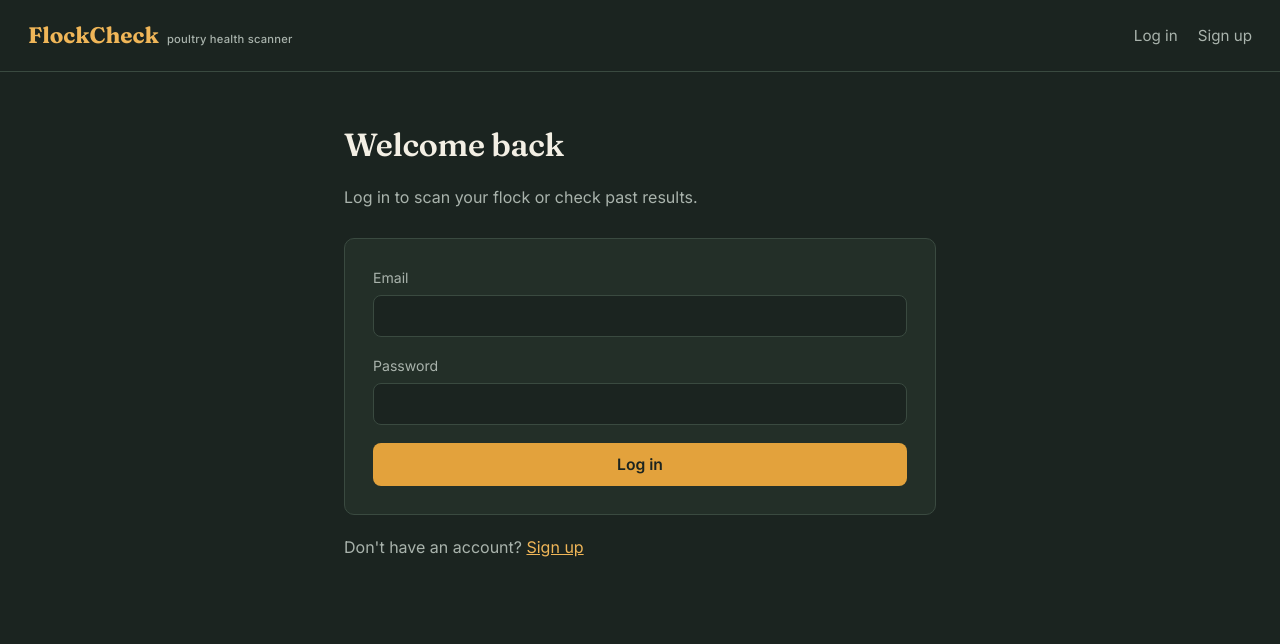
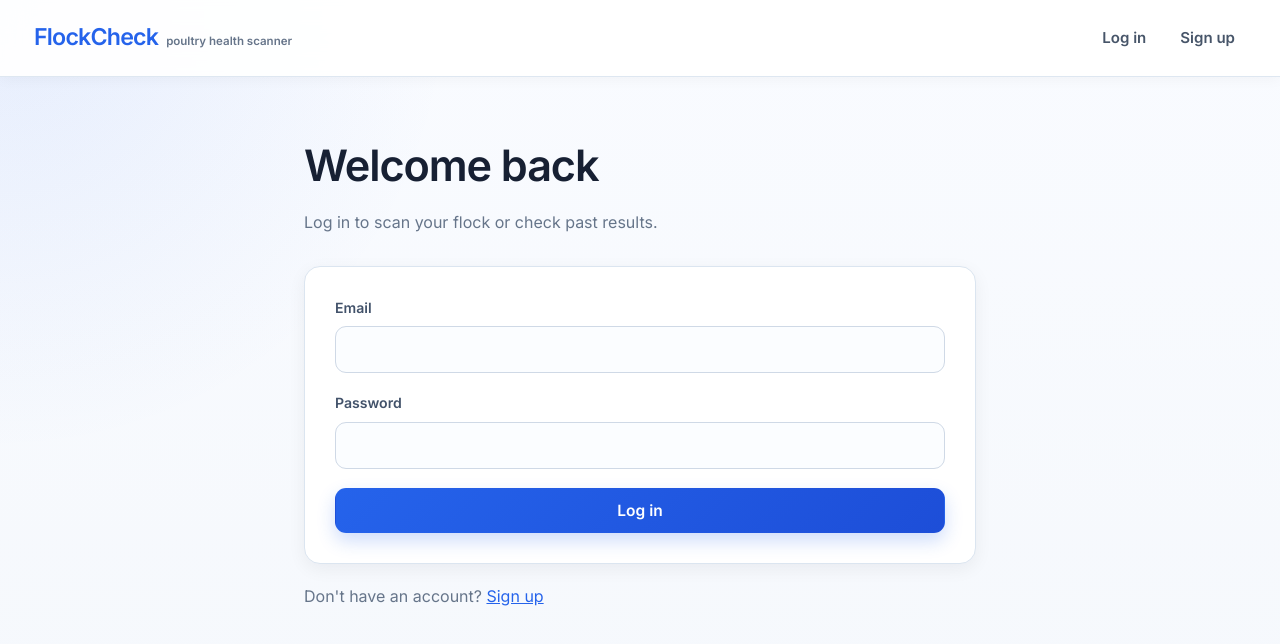
Before and after one commit to Mithun9661/poultry-disease-classification, a React (Vite) app in the folder client/: page /login in a window 1280 px wide. Shown: the top 644 px of the page. Built offline with nearby package versions, Linux system fonts and the light colour scheme; no server answers.

Commit message:
Refresh frontend with clean blue clinical theme

```diff
--- a/client/src/index.css
+++ b/client/src/index.css
@@ -1,76 +1,363 @@
-/* ---------------------------------------------------
-   Design tokens — "field record book" theme:
-   a dark barnyard-dusk palette with a grain-amber accent,
-   serif display type (Fraunces) for a hand-kept-ledger feel.
---------------------------------------------------- */
+/* Clean clinical dashboard theme */
 :root {
-  --bg: #1b2420;
-  --surface: #232f28;
-  --surface-raised: #2b3931;
-  --border: #3a4a40;
-  --text: #f3efe4;
-  --text-muted: #a9b3ac;
-  --accent: #e3a23c;
-  --accent-strong: #f0b658;
-  --danger: #c1553d;
-  --danger-bg: #3a2620;
-  --success: #6f9a5c;
-  --success-bg: #22301f;
-
-  --font-display: "Fraunces", Georgia, serif;
-  --font-body: "Inter", -apple-system, BlinkMacSystemFont, sans-serif;
-
-  --radius: 10px;
+  --bg: #f5f8fc;
+  --surface: #ffffff;
+  --surface-raised: #eef5ff;
+  --border: #dbe5f0;
+  --text: #172033;
+  --text-muted: #66758a;
+  --accent: #2563eb;
+  --accent-strong: #1d4ed8;
+  --accent-soft: #eaf2ff;
+  --danger: #dc2626;
+  --danger-bg: #fff1f2;
+  --success: #16a34a;
+  --success-bg: #ecfdf3;
+  --shadow: 0 14px 35px rgba(15, 23, 42, 0.08);
+  --shadow-sm: 0 5px 18px rgba(15, 23, 42, 0.06);
+  --font-display: "Inter", -apple-system, BlinkMacSystemFont, "Segoe UI", sans-serif;
+  --font-body: "Inter", -apple-system, BlinkMacSystemFont, "Segoe UI", sans-serif;
+  --radius: 16px;
 }
 
 * { box-sizing: border-box; }
-html, body, #root { height: 100%; }
-body { margin: 0; background: var(--bg); color: var(--text); font-family: var(--font-body); font-size: 16px; line-height: 1.55; }
-h1, h2, h3 { font-family: var(--font-display); font-weight: 600; margin: 0 0 0.4em 0; letter-spacing: -0.01em; }
-a { color: var(--accent-strong); }
-button { font-family: var(--font-body); }
-.app-shell { min-height: 100%; display: flex; flex-direction: column; }
-.topbar { display: flex; align-items: center; justify-content: space-between; padding: 18px 28px; border-bottom: 1px solid var(--border); }
-.brand { font-family: var(--font-display); font-size: 1.4rem; font-weight: 700; color: var(--accent-strong); text-decoration: none; display: flex; align-items: baseline; gap: 8px; }
-.brand small { font-family: var(--font-body); font-size: 0.7rem; font-weight: 500; color: var(--text-muted); letter-spacing: 0.02em; }
-.nav-links { display: flex; gap: 20px; align-items: center; }
-.nav-links a, .nav-links button.link-btn { color: var(--text-muted); text-decoration: none; font-size: 0.95rem; background: none; border: none; cursor: pointer; padding: 0; }
-.nav-links a.active, .nav-links a:hover, .nav-links button.link-btn:hover { color: var(--text); }
-.page { flex: 1; max-width: 640px; width: 100%; margin: 0 auto; padding: 48px 24px 80px; }
-.page-wide { flex: 1; max-width: 900px; width: 100%; margin: 0 auto; padding: 48px 24px 80px; }
-.card { background: var(--surface); border: 1px solid var(--border); border-radius: var(--radius); padding: 28px; }
-.field { margin-bottom: 18px; }
-.field label { display: block; font-size: 0.88rem; color: var(--text-muted); margin-bottom: 6px; }
-.field input { width: 100%; padding: 11px 13px; border-radius: 8px; border: 1px solid var(--border); background: var(--bg); color: var(--text); font-size: 0.98rem; }
-.field input:focus { outline: 2px solid var(--accent); outline-offset: 1px; }
-.btn { display: inline-flex; align-items: center; justify-content: center; gap: 8px; padding: 12px 20px; border-radius: 8px; border: none; font-size: 0.98rem; font-weight: 600; cursor: pointer; background: var(--accent); color: #1b2420; transition: background 0.15s ease; }
-.btn:hover { background: var(--accent-strong); }
-.btn:disabled { opacity: 0.6; cursor: not-allowed; }
-.btn-secondary { background: transparent; border: 1px solid var(--border); color: var(--text); }
-.btn-secondary:hover { background: var(--surface-raised); }
+html, body, #root { min-height: 100%; }
+
+body {
+  margin: 0;
+  background:
+    radial-gradient(circle at top left, rgba(37, 99, 235, 0.09), transparent 30%),
+    linear-gradient(180deg, #f9fbff 0%, var(--bg) 100%);
+  color: var(--text);
+  font-family: var(--font-body);
+  font-size: 16px;
+  line-height: 1.6;
+}
+
+h1, h2, h3 {
+  font-family: var(--font-display);
+  color: var(--text);
+  font-weight: 750;
+  margin: 0 0 0.45em;
+  letter-spacing: -0.025em;
+}
+
+a { color: var(--accent); }
+button, input { font-family: var(--font-body); }
+.app-shell { min-height: 100vh; display: flex; flex-direction: column; }
+
+.topbar {
+  position: sticky;
+  top: 0;
+  z-index: 20;
+  display: flex;
+  align-items: center;
+  justify-content: space-between;
+  padding: 18px 34px;
+  background: rgba(255, 255, 255, 0.92);
+  backdrop-filter: blur(14px);
+  border-bottom: 1px solid rgba(219, 229, 240, 0.9);
+  box-shadow: 0 2px 14px rgba(15, 23, 42, 0.04);
+}
+
+.brand {
+  font-size: 1.45rem;
+  font-weight: 800;
+  color: var(--accent);
+  text-decoration: none;
+  display: flex;
+  align-items: baseline;
+  gap: 8px;
+  letter-spacing: -0.035em;
+}
+
+.brand small {
+  font-size: 0.72rem;
+  font-weight: 650;
+  color: var(--text-muted);
+  letter-spacing: 0;
+}
+
+.nav-links { display: flex; gap: 12px; align-items: center; }
+
+.nav-links a,
+.nav-links button.link-btn {
+  color: #475569;
+  text-decoration: none;
+  font-size: 0.94rem;
+  font-weight: 600;
+  background: transparent;
+  border: none;
+  border-radius: 10px;
+  cursor: pointer;
+  padding: 8px 11px;
+  transition: 0.18s ease;
+}
+
+.nav-links a:hover,
+.nav-links button.link-btn:hover {
+  color: var(--accent);
+  background: var(--accent-soft);
+}
+
+.page {
+  flex: 1;
+  max-width: 720px;
+  width: 100%;
+  margin: 0 auto;
+  padding: 64px 24px 88px;
+}
+
+.page-wide {
+  flex: 1;
+  max-width: 1040px;
+  width: 100%;
+  margin: 0 auto;
+  padding: 64px 24px 88px;
+}
+
+.page > h1,
+.page-wide > h1 {
+  font-size: clamp(2rem, 4vw, 2.7rem);
+  line-height: 1.15;
+}
+
+.subtitle {
+  color: var(--text-muted);
+  margin: 0 0 30px;
+  font-size: 1rem;
+}
+
+.card {
+  background: var(--surface);
+  border: 1px solid var(--border);
+  border-radius: var(--radius);
+  padding: 30px;
+  box-shadow: var(--shadow-sm);
+}
+
+.field { margin-bottom: 19px; }
+
+.field label {
+  display: block;
+  font-size: 0.88rem;
+  font-weight: 700;
+  color: #42526a;
+  margin-bottom: 7px;
+}
+
+.field input {
+  width: 100%;
+  padding: 13px 14px;
+  border-radius: 11px;
+  border: 1px solid #cfd9e6;
+  background: #fbfdff;
+  color: var(--text);
+  font-size: 0.98rem;
+  transition: border-color 0.18s ease, box-shadow 0.18s ease, background 0.18s ease;
+}
+
+.field input::placeholder { color: #94a3b8; }
+
+.field input:focus {
+  outline: none;
+  border-color: #60a5fa;
+  background: #ffffff;
+  box-shadow: 0 0 0 4px rgba(37, 99, 235, 0.11);
+}
+
+.btn {
+  display: inline-flex;
+  align-items: center;
+  justify-content: center;
+  gap: 8px;
+  padding: 12px 20px;
+  border-radius: 11px;
+  border: 1px solid transparent;
+  font-size: 0.97rem;
+  font-weight: 750;
+  cursor: pointer;
+  background: linear-gradient(135deg, #2563eb, #1d4ed8);
+  color: #ffffff;
+  box-shadow: 0 8px 18px rgba(37, 99, 235, 0.22);
+  transition: transform 0.16s ease, box-shadow 0.16s ease, background 0.16s ease;
+}
+
+.btn:hover {
+  transform: translateY(-1px);
+  box-shadow: 0 11px 23px rgba(37, 99, 235, 0.27);
+}
+
+.btn:disabled { opacity: 0.58; cursor: not-allowed; transform: none; box-shadow: none; }
 .btn-block { width: 100%; }
-.error-banner { background: var(--danger-bg); border: 1px solid var(--danger); color: #f0c7bc; padding: 12px 16px; border-radius: 8px; font-size: 0.92rem; margin-bottom: 18px; }
-.subtitle { color: var(--text-muted); margin-bottom: 28px; }
-.dropzone { border: 1.5px dashed var(--border); border-radius: var(--radius); padding: 40px 20px; text-align: center; cursor: pointer; transition: border-color 0.15s ease, background 0.15s ease; }
-.dropzone:hover, .dropzone.drag-over { border-color: var(--accent); background: var(--surface-raised); }
+
+.btn-secondary {
+  background: #ffffff;
+  border-color: var(--border);
+  color: #334155;
+  box-shadow: none;
+}
+
+.btn-secondary:hover {
+  background: #f8fafc;
+  border-color: #cbd5e1;
+  box-shadow: none;
+}
+
+.error-banner {
+  background: var(--danger-bg);
+  border: 1px solid #fecaca;
+  color: #b91c1c;
+  padding: 13px 16px;
+  border-radius: 11px;
+  font-size: 0.92rem;
+  font-weight: 600;
+  margin-bottom: 20px;
+}
+
+.dropzone {
+  background: rgba(255, 255, 255, 0.8);
+  border: 2px dashed #b9c9dc;
+  border-radius: var(--radius);
+  padding: 48px 22px;
+  text-align: center;
+  cursor: pointer;
+  box-shadow: var(--shadow-sm);
+  transition: 0.18s ease;
+}
+
+.dropzone:hover,
+.dropzone.drag-over {
+  border-color: #60a5fa;
+  background: #f3f8ff;
+  transform: translateY(-1px);
+}
+
 .dropzone input { display: none; }
-.preview-image { max-width: 100%; max-height: 320px; border-radius: 8px; margin-bottom: 20px; }
-.result-banner { border-radius: var(--radius); padding: 20px 22px; margin-bottom: 20px; }
-.result-banner.healthy { background: var(--success-bg); border: 1px solid var(--success); }
-.result-banner.disease { background: var(--danger-bg); border: 1px solid var(--danger); }
+
+.preview-image {
+  max-width: 100%;
+  max-height: 360px;
+  border-radius: 14px;
+  margin-bottom: 20px;
+  box-shadow: var(--shadow-sm);
+}
+
+.result-banner {
+  border-radius: var(--radius);
+  padding: 22px 24px;
+  margin-bottom: 20px;
+  box-shadow: var(--shadow-sm);
+}
+
+.result-banner.healthy {
+  background: var(--success-bg);
+  border: 1px solid #bbf7d0;
+}
+
+.result-banner.disease {
+  background: var(--danger-bg);
+  border: 1px solid #fecaca;
+}
+
 .result-banner h3 { margin-bottom: 4px; }
-.confidence-bar-track { height: 8px; background: var(--bg); border-radius: 4px; overflow: hidden; margin-top: 10px; }
-.confidence-bar-fill { height: 100%; background: var(--accent); }
-.prob-row { display: flex; justify-content: space-between; padding: 8px 0; border-bottom: 1px solid var(--border); font-size: 0.9rem; }
+
+.confidence-bar-track {
+  height: 9px;
+  background: #e2e8f0;
+  border-radius: 999px;
+  overflow: hidden;
+  margin-top: 12px;
+}
+
+.confidence-bar-fill {
+  height: 100%;
+  background: linear-gradient(90deg, #38bdf8, #2563eb);
+  border-radius: inherit;
+}
+
+.prob-row {
+  display: flex;
+  justify-content: space-between;
+  padding: 10px 0;
+  border-bottom: 1px solid #edf2f7;
+  font-size: 0.92rem;
+}
+
 .prob-row:last-child { border-bottom: none; }
-.history-grid { display: grid; grid-template-columns: repeat(auto-fill, minmax(220px, 1fr)); gap: 18px; }
-.history-card img { width: 100%; height: 150px; object-fit: cover; border-radius: 8px 8px 0 0; display: block; }
-.history-card { background: var(--surface); border: 1px solid var(--border); border-radius: var(--radius); overflow: hidden; }
-.history-card-body { padding: 14px 16px; }
-.tag { display: inline-block; font-size: 0.78rem; padding: 3px 10px; border-radius: 999px; font-weight: 600; }
-.tag.healthy { background: var(--success-bg); color: #b6d4a4; }
-.tag.disease { background: var(--danger-bg); color: #f0c7bc; }
-.empty-state { text-align: center; padding: 60px 20px; color: var(--text-muted); }
-.hero { text-align: center; margin-bottom: 40px; }
-.hero h1 { font-size: 2.3rem; }
-@media (max-width: 480px) { .topbar { padding: 14px 16px; } .page, .page-wide { padding: 32px 16px 60px; } }
+
+.history-grid {
+  display: grid;
+  grid-template-columns: repeat(auto-fill, minmax(230px, 1fr));
+  gap: 20px;
+}
+
+.history-card {
+  background: var(--surface);
+  border: 1px solid var(--border);
+  border-radius: var(--radius);
+  overflow: hidden;
+  box-shadow: var(--shadow-sm);
+}
+
+.history-card img {
+  width: 100%;
+  height: 160px;
+  object-fit: cover;
+  display: block;
+}
+
+.history-card-body { padding: 16px; }
+
+.tag {
+  display: inline-block;
+  font-size: 0.78rem;
+  padding: 4px 10px;
+  border-radius: 999px;
+  font-weight: 750;
+}
+
+.tag.healthy { background: #dcfce7; color: #166534; }
+.tag.disease { background: #fee2e2; color: #b91c1c; }
+
+.empty-state {
+  text-align: center;
+  padding: 64px 20px;
+  color: var(--text-muted);
+  background: rgba(255,255,255,0.72);
+  border: 1px dashed var(--border);
+  border-radius: var(--radius);
+}
+
+.hero {
+  text-align: center;
+  margin: 18px auto 44px;
+}
+
+.hero h1 {
+  font-size: clamp(2.45rem, 6vw, 4rem);
+  line-height: 1.06;
+  background: linear-gradient(135deg, #172033 12%, #2563eb 78%);
+  -webkit-background-clip: text;
+  background-clip: text;
+  color: transparent;
+  margin-bottom: 18px;
+}
+
+.hero .subtitle {
+  max-width: 620px;
+  margin-left: auto;
+  margin-right: auto;
+  font-size: 1.05rem;
+}
+
+@media (max-width: 640px) {
+  .topbar { padding: 14px 16px; align-items: flex-start; gap: 12px; }
+  .brand { font-size: 1.25rem; }
+  .brand small { display: none; }
+  .nav-links { gap: 2px; flex-wrap: wrap; justify-content: flex-end; }
+  .nav-links a, .nav-links button.link-btn { padding: 7px 8px; font-size: 0.86rem; }
+  .page, .page-wide { padding: 42px 16px 64px; }
+  .card { padding: 22px; }
+  .hero { margin-top: 4px; }
+}
```
